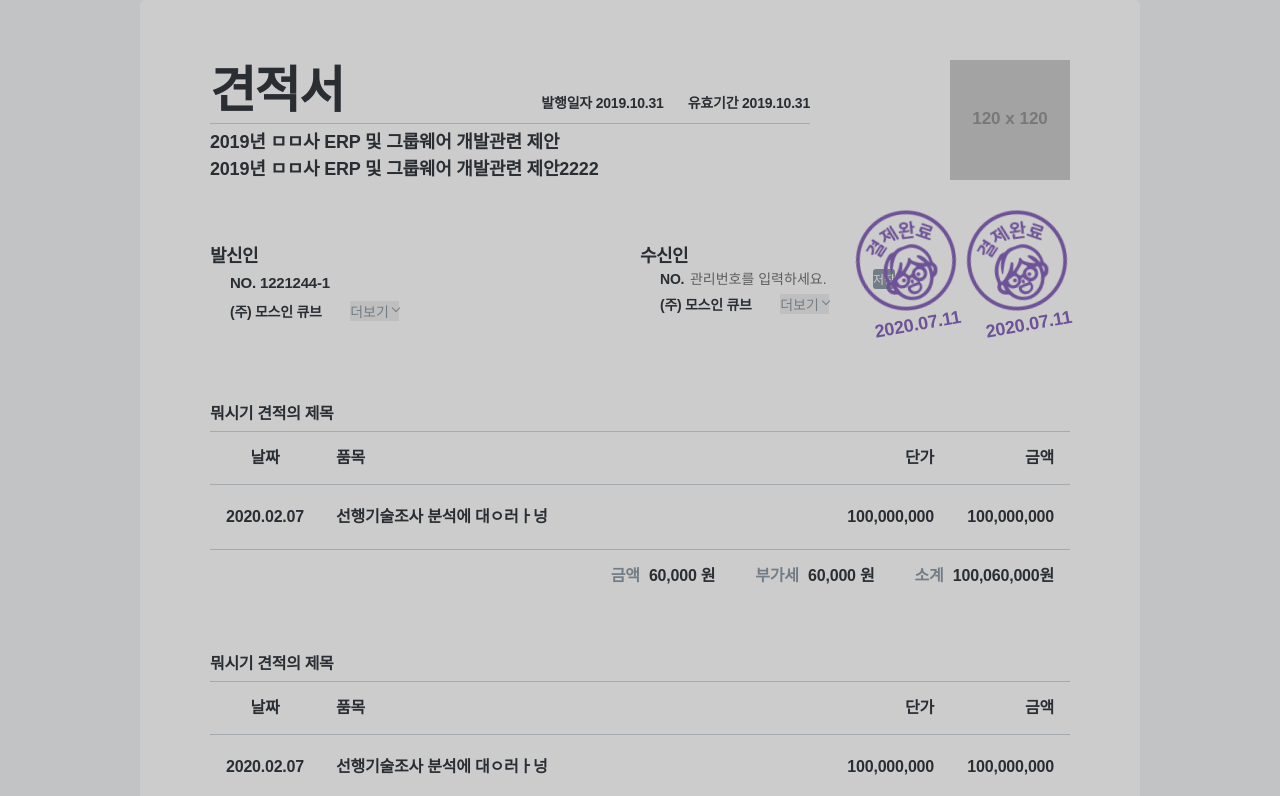
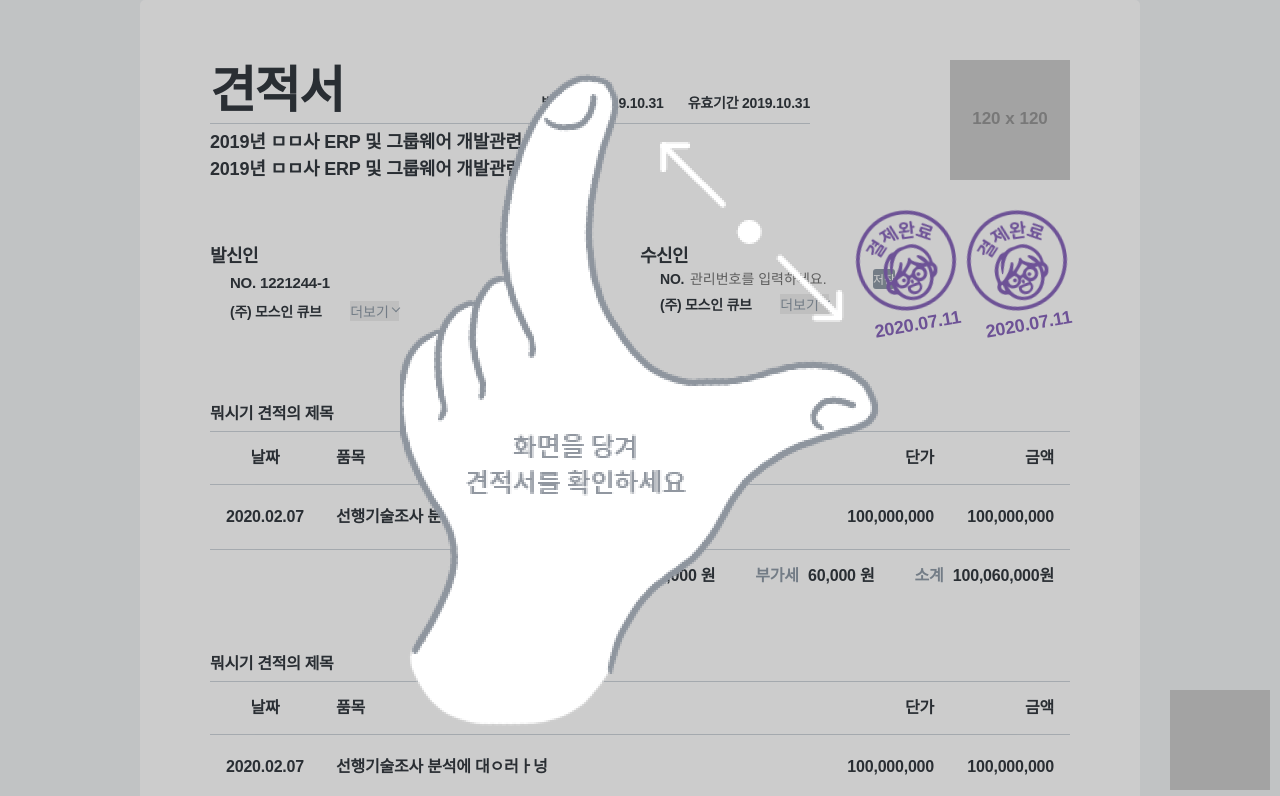
Before and after one commit to jimlee91/helloExcel, a website: page dev/contact.html in a window 1280 px wide. Shown: the top 796 px of the page. Drawn offline with nearby package versions, Linux system fonts and the light colour scheme; files that its build step writes are made by us from their sources; placeholder pictures from the web are drawn by us; a web font is replaced by a local one.

Commit message:
contact 수정

```diff
--- a/dev/contact.html
+++ b/dev/contact.html
@@ -8,10 +8,13 @@
 </head>
 <body>
 <style>
-    .dim{position:fixed;left: 0;top: 0;width: 100%;height: 100%;z-index: 1000;background:rgba(0,0,0,0.2);}
+    .dim{position:fixed;left: 0;top: 0;width: 100%;height: 100%;z-index: 1000;background:rgba(0,0,0,0.2);display: flex;align-items: center;justify-content: center;}
+    .dim img{max-width: 50%;}
+    .back{position:fixed;right: 10px;bottom: 10px;width: 100px;height: 100px;border: none;background:#ccc;text-indent: -9999px;overflow: hidden;}
 </style>
+<button class="back" onclick="history.back();">뒤로가기</button>
 <div class="dim">
-    <img src="" alt="">
+    <img src="./assets/images/contact-info.png" alt="">
 </div>
 <div style="width: 1000px;margin:0 auto;">
     <div class="estimate">
```
Also changed, not shown: dev/assets/images/contact-info.png (added), 1 other file.
